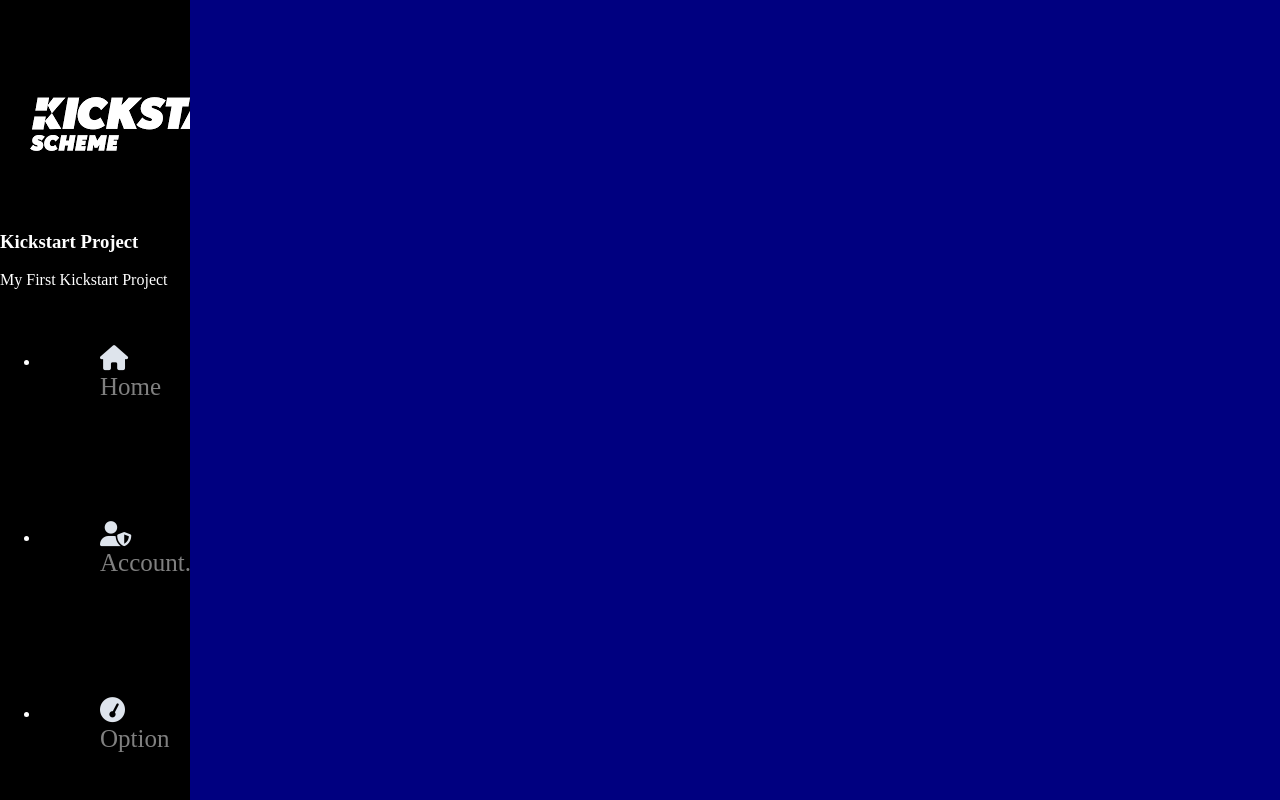
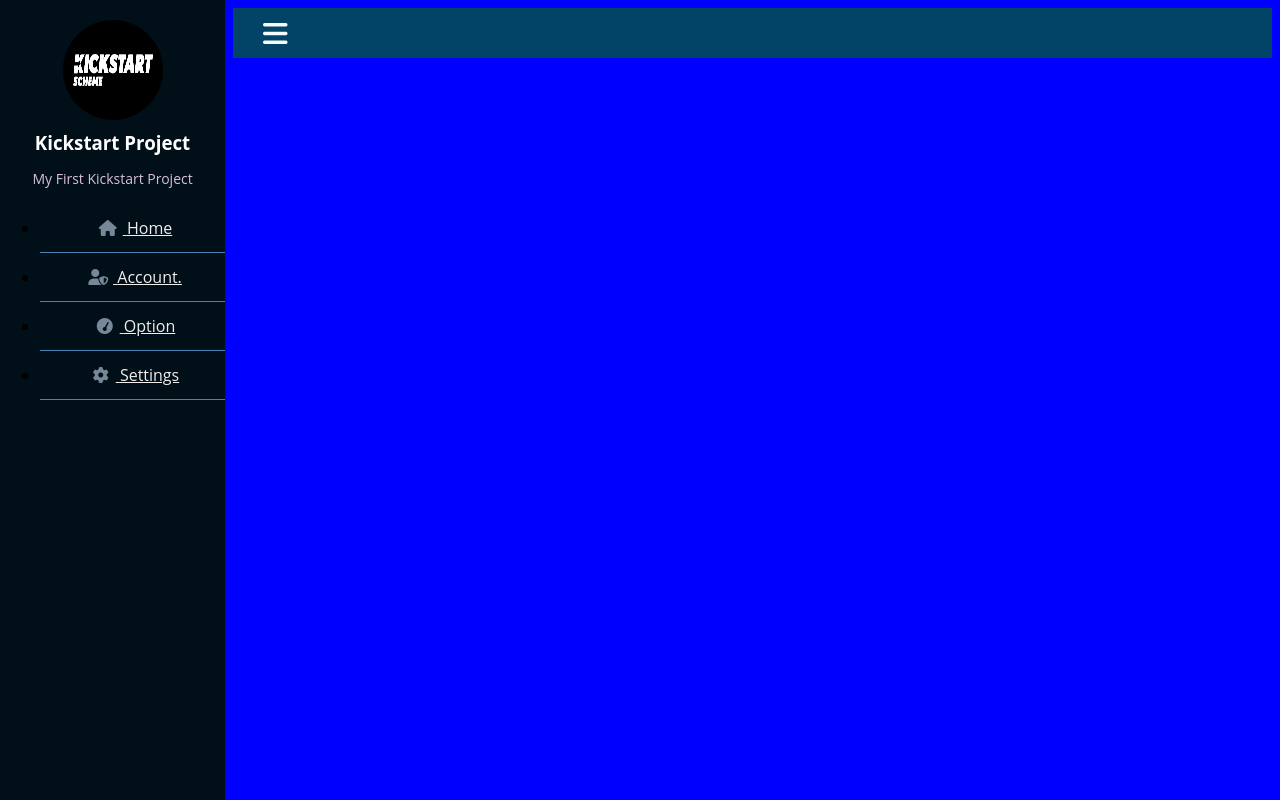
Before and after one commit to idowuadekale/demo, a plain HTML site: page index.html in a window 1280 px wide. Drawn offline with Linux system fonts and the light colour scheme; a web font is replaced by a local one.

Commit message:
Added new entry to my style sheet

```diff
--- a/style.css
+++ b/style.css
@@ -1,55 +1,113 @@
-html,
-body {
-    background-color: navy;
-    color: #fff;
+@import url('https://fonts.googleapis.com/css2?family=open+San&display+swap');
+html {
+    list-style: none;
+    text-decoration: none;
+    margin: 0;
+    padding: 0;
+    box-sizing: border-box;
+    font-family: 'Open Sans', sans-serif;
+    font-size: initial;
 }
 
-.sidebar {
-    height: 100%;
-    width: 190px;
+body {
+    background-color: blue;
+}
+
+.wrapper .sidebar {
+    background: rgb(1, 15, 24);
     position: fixed;
-    z-index: 1;
     top: 0;
     left: 0;
-    background-color: black;
-    overflow-x: hidden;
-    padding-top: 40px;
+    width: 225px;
+    height: 100%;
+    padding: 20px 0;
+    transition: all 0.5s ease;
 }
 
-.sidebar a {
-    padding: 40px 50px 80px 60px;
-    text-decoration: none;
-    font-size: 25px;
-    color: gray;
-    display: block;
-    line-break: auto;
+.wrapper .sidebar .profile {
+    margin-bottom: 30px;
+    text-align: center;
 }
 
-.sidebar a:hover .icon {
-    color: rgb(19, 105, 185);
+.wrapper .sidebar .profile img {
+    display: block;
+    width: 100px;
+    height: 100px;
+    border-radius: 70%;
+    margin: 0 auto;
 }
 
-.kickstart {
-    height: fit-content;
-    width: 190px;
+.sidebar .profile h3 {
+    color: white;
+    margin: 10px 0 5px;
+}
+
+.sidebar .profile p {
+    color: thistle;
+    font-size: 14px;
+}
+
+.sidebar ul li a {
+    display: block;
+    padding: 13px 30px;
+    border-bottom: 1px solid steelblue;
+    color: rgb(241, 237, 237);
+    font-size: 16px;
+    position: relative;
+}
+
+.sidebar ul li a .icon {
+    color: lightslategrey;
+    line-height: 0%;
+    width: 30px;
+    display: inline-block;
+}
+
+ul li a:hover,
+ul li a:active {
+    color: red;
+    background: wheat;
+    border-right: 2px solid rgb(1, 68, 104);
+}
+
+.wrapper .sidebar ul li a:active .icon,
+ul li a:hover .icon {
+    color: midnightblue;
+}
+
+ul li a:hover,
+ul li a:active {
     display: block;
 }
 
-#kickstart {
-    top: 0;
-    text-align: center;
-    float: center;
-    position: fixed;
+.section {
+    width: calc(100% - 225px);
+    margin-left: 225px;
+    transition: all 0.5s ease;
 }
 
-.icon {
-    color: #dee4ec;
-    width: 10px;
-    display: inline-block;
+.section .top_navbar {
+    background: rgb(1, 68, 104);
+    height: 50px;
+    display: flex;
+    align-items: center;
+    padding: 0 30px;
 }
 
-a.active:before {
-    display: block;
-    color: snow;
-    background-color: aqua;
+.section .top_navbar .hamburger a {
+    font-size: 28px;
+    color: #f4fbff;
 }
+
+.section .top_navbar .hamburger a:hover {
+    color: #a2ecff;
+}
+
+body .active .wrapper .sidebar {
+    left: -225px;
+}
+
+body.active .wrapper .section {
+    margin-left: 0;
+    width: 100%;
+}
```
